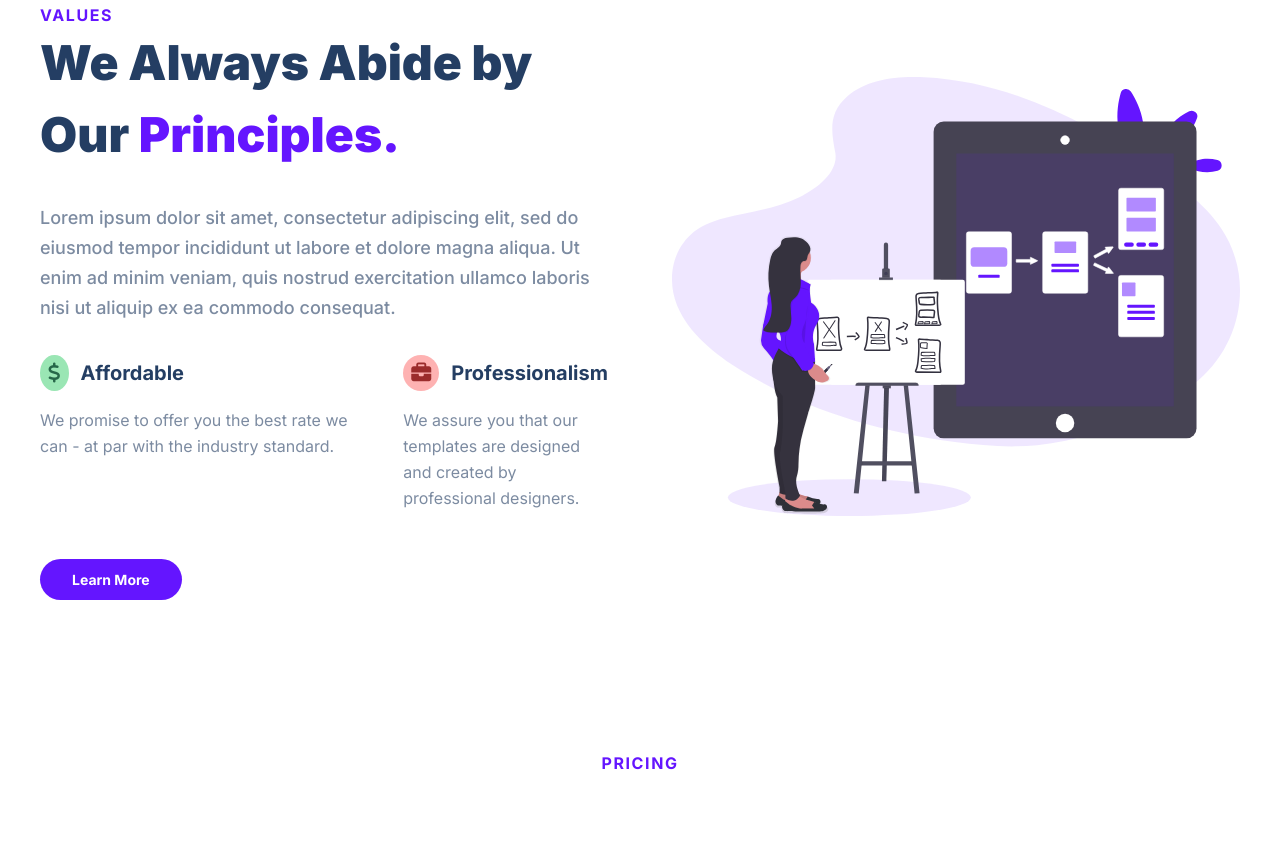
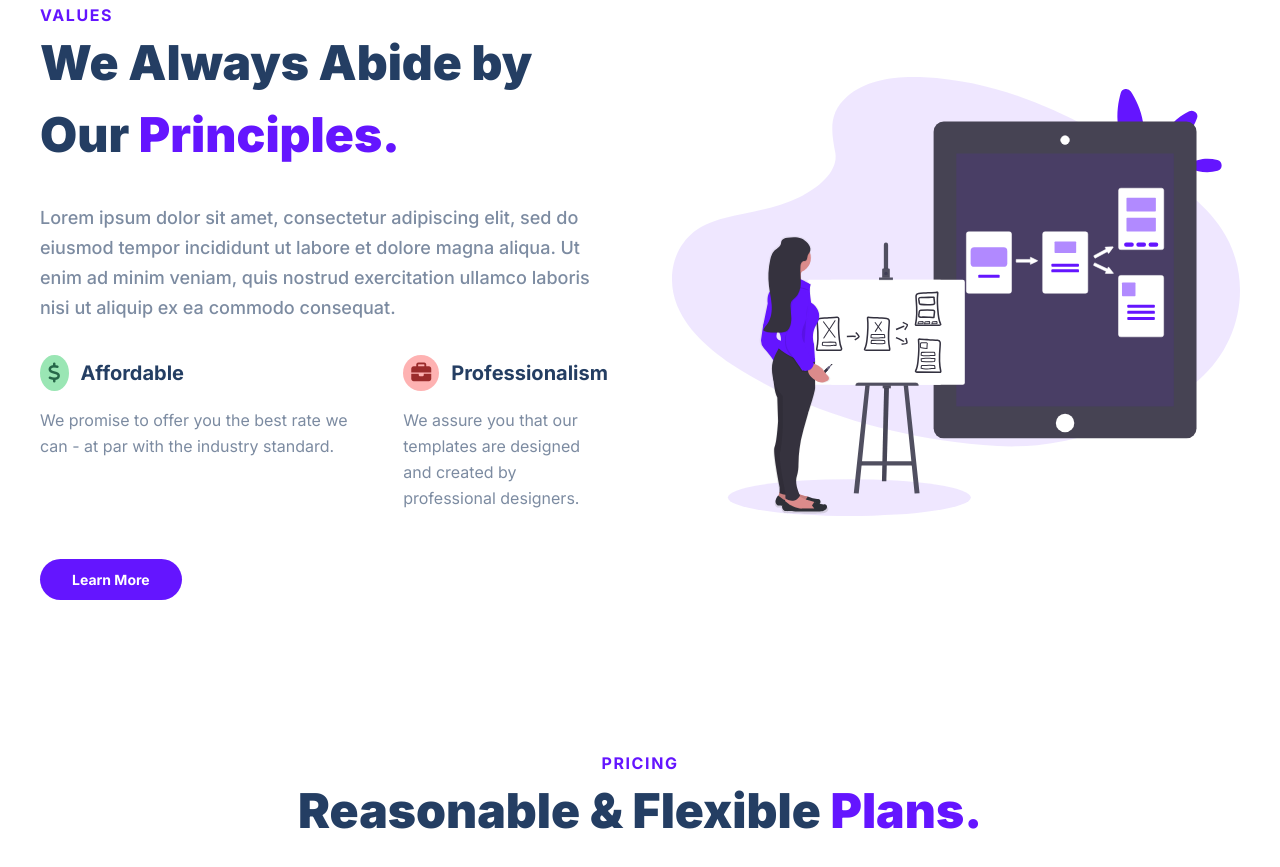
Before and after one commit to nadeemk2023/Final__Project--Week-2, a plain HTML site: page index.html in a window 1280 px wide. Shown: the part 3108-3975 px from the top of the page. Drawn offline with Linux system fonts and the light colour scheme.

Commit message:
Refactor pricing and title sections in index.html and style.css
began pricing section added title & subtitle

```diff
--- a/index.html
+++ b/index.html
@@ -216,6 +216,7 @@
       <div class="container">
         <div class="row">
           <h5 class="purple pricing__header--subtitle">PRICING</h5>
+          <h2 class="pricing__header--title">Reasonable & Flexible <span class="purple">Plans.</span></h2>
         </div>
       </div>
     </section>
--- a/style.css
+++ b/style.css
@@ -494,3 +494,7 @@ PRICING
 .pricing__header--subtitle {
     text-align: center;
 }
+
+.pricing__header--title {
+    text-align: center;
+}
```
